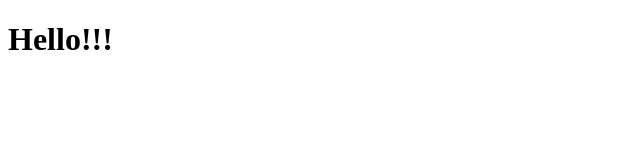
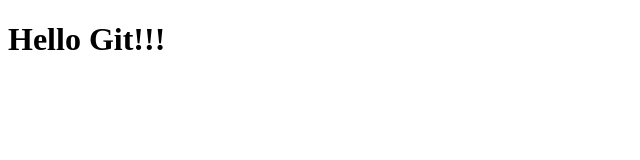
Before and after one commit to ZbigniewKulczynski1984/git-course-4, a plain HTML site: page index.html in a window 1280 px wide. Shown: the whole page, without its empty margins (0-640 px from the left). Drawn offline with Linux system fonts and the light colour scheme.

Commit message:
Hello changed in index.html

```diff
--- a/index.html
+++ b/index.html
@@ -7,7 +7,7 @@
     <title>ISA Git course 4</title>
 </head>
 <body>
-    <h1> Hello!!!</h2>
+    <h1> Hello Git!!!</h2>
 
 </body>
 </html>
```
